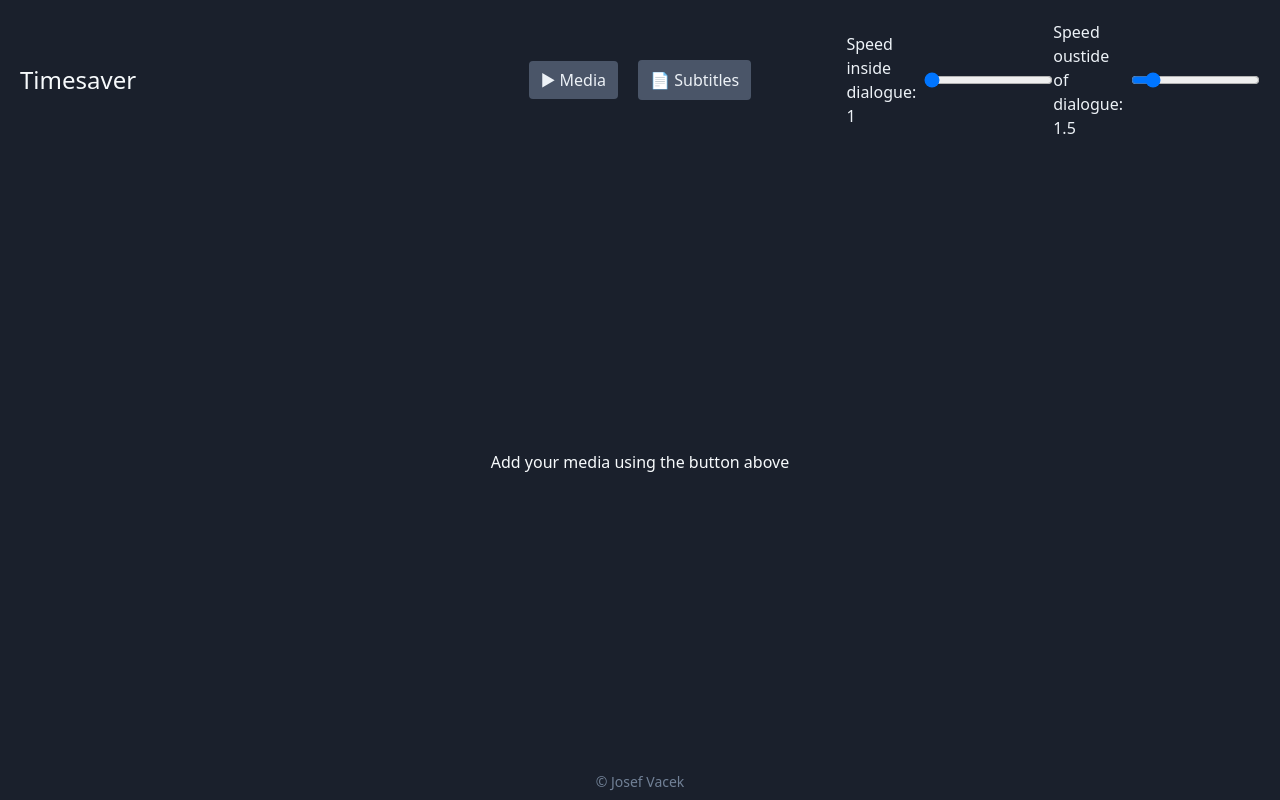
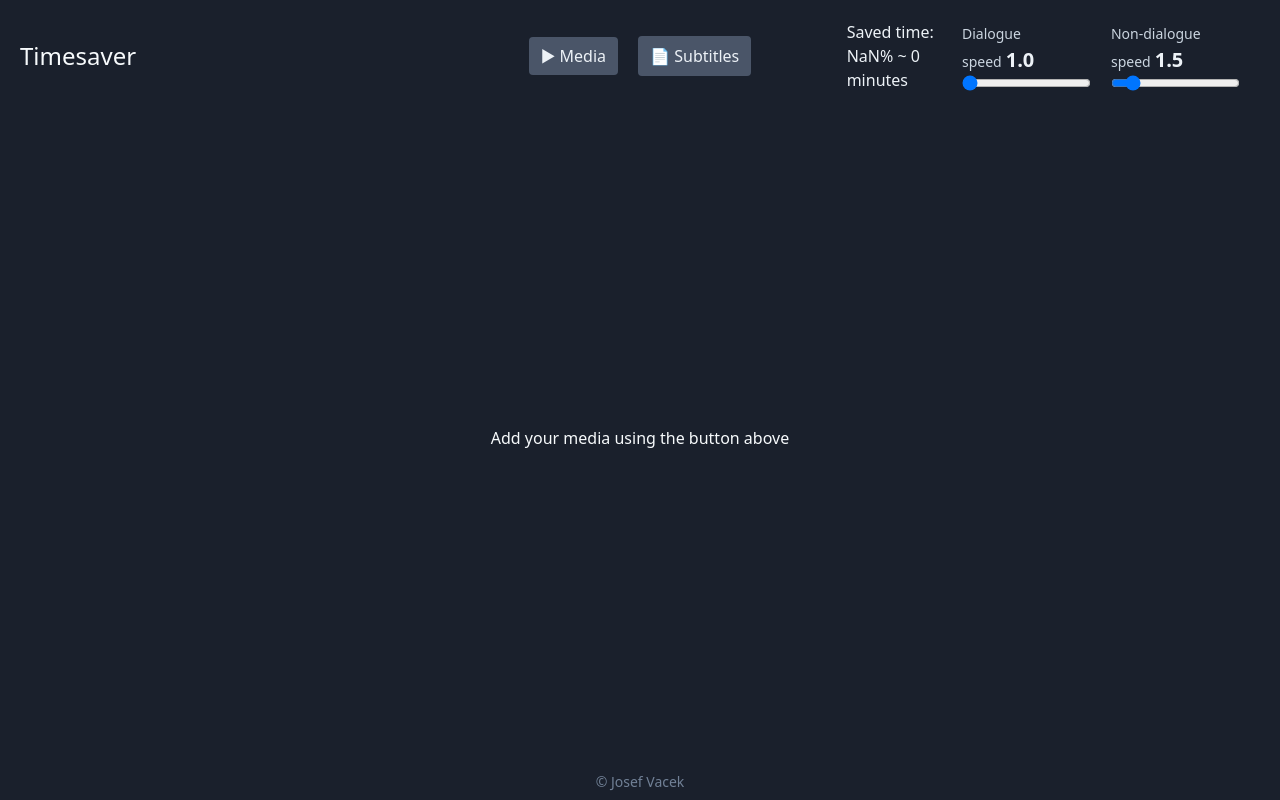
Before and after one commit to vacekj/timesaver, a React (Create React App) app: page / in a window 1280 px wide. Built offline with nearby package versions, Linux system fonts and the light colour scheme.

Commit message:
i apparently cant use closures

```diff
--- a/package.json
+++ b/package.json
@@ -11,6 +11,7 @@
 		"@types/react-dom": "^16.9.0",
 		"autoprefixer": "^9.7.4",
 		"create-react-component-folder": "0.1.30",
+		"lodash": "^4.17.15",
 		"postcss-cli": "^7.1.0",
 		"react": "^16.13.0",
 		"react-dom": "^16.13.0",
@@ -54,6 +55,7 @@
 		"uppercase"
 	],
 	"devDependencies": {
+		"@types/lodash": "^4.14.149",
 		"gh-pages": "^2.2.0"
 	}
 }
--- a/src/App.tsx
+++ b/src/App.tsx
@@ -1,4 +1,5 @@
-import React, { SyntheticEvent, useState } from "react";
+import React, { createRef, SyntheticEvent } from "react";
+import _ from "lodash";
 // @ts-ignore
 import VTTConverter from "srt-webvtt";
 
@@ -7,8 +8,11 @@ function FileInput(props: React.ComponentProps<"input"> & { icon: string }) {
 		<>
 			<label
 				className={`hover:bg-gray-800 hover:cursor-pointer
-							 bg-gray-700 px-3 py-2 rounded leading-normal ${props.checked ?
-					"hover:bg-green-400 bg-green-300 text-green-800" : ""}`}
+							 bg-gray-700 px-3 py-2 rounded leading-normal ${
+					props.checked
+						? "hover:bg-green-400 bg-green-300 text-green-800"
+						: ""
+				}`}
 				htmlFor={props.name?.toLowerCase()}
 			>
 				{`${props.checked ? "✅ " : props.icon}${props.name}`}
@@ -24,49 +28,102 @@ function FileInput(props: React.ComponentProps<"input"> & { icon: string }) {
 	);
 }
 
-function App() {
-	const [videoName, setVideoName] = useState<string | null>(null);
-	const [videoSrc, setVideoSrc] = useState("");
-	const [subtitlesSrc, setSubtitlesSrc] = useState("");
+interface State {
+	videoName: string | null;
+	videoSrc: string;
+	subtitlesSrc: string;
+	nonDialogueSpeed: number;
+	dialogueSpeed: number;
+	isDialogue: boolean;
+	totalLength: number;
+	dialogueLength: number;
+}
 
-	const [speed, setSpeed] = useState(1.5);
-	const [dialogueSpeed, setDialogueSpeed] = useState(1);
+class App extends React.Component<any, State> {
+	private readonly videoRef: React.RefObject<HTMLVideoElement>;
 
-	const [isDialogue, setIsDialogue] = useState(false);
+	constructor(props: any) {
+		super(props);
+		this.state = {
+			videoName: null,
+			videoSrc: "",
+			subtitlesSrc: "",
+			nonDialogueSpeed: 1.5,
+			dialogueSpeed: 1,
+			isDialogue: false,
+			totalLength: 0,
+			dialogueLength: 0
+		};
+		this.videoRef = createRef();
+		this.getSavedTime = this.getSavedTime.bind(this);
+	}
 
-	const onPlay = (e: SyntheticEvent<HTMLVideoElement, Event>) => {
+	onSubtitlesAdded() {
+		setTimeout(() => {
+			const dialogueDuration = _.sum(
+				Array.from(this.videoRef.current?.textTracks[0].cues ?? []).map(cue => {
+					return cue.endTime - cue.startTime;
+				})
+			);
+
+			this.setState({
+				dialogueLength: dialogueDuration
+			});
+		}, 500);
+
+	}
+
+	onLoadedMetadata(event: React.SyntheticEvent<HTMLVideoElement>) {
+		this.setState({
+			totalLength: event.currentTarget.duration
+		});
+
+		event.currentTarget.textTracks.onaddtrack = this.onSubtitlesAdded.bind(this);
+	}
+
+	onPlay(e: SyntheticEvent<HTMLVideoElement, Event>) {
 		const video = e.target as HTMLVideoElement;
 		if (video.textTracks.length > 0) {
 			const tracks = video.textTracks;
 			const currentTrack = tracks[0];
 			currentTrack.oncuechange = _ => {
 				const cues = currentTrack.activeCues;
-				if (cues.length > 0) {
-					setIsDialogue(true);
-				} else {
-					setIsDialogue(false);
-				}
+				this.setState({ isDialogue: cues.length > 0 });
 			};
 		}
-	};
+	}
 
+	getSavedTime() {
+		const nonDialogueLength = this.state.totalLength - this.state.dialogueLength;
+		const actualNonDialogueLength = nonDialogueLength / this.state.nonDialogueSpeed;
+
+		const actualDialogueLength = this.state.dialogueLength / this.state.dialogueSpeed;
+
+		const actualLength = actualDialogueLength + actualNonDialogueLength;
+
+		return this.state.totalLength - actualLength;
+	}
+
+	render() {
 		return (
 			<div className="h-screen flex flex-col justify-between">
 				<nav className="text-gray-200 flex items-center justify-between p-5">
 					<h1 className="text-gray-100 text-2xl overflow-hidden w-1/3">
-					{videoName ?? "Timesaver"}
+						{this.state.videoName ?? "Timesaver"}
 					</h1>
 					<div className="w-1/3 flex justify-center items-center">
 						<span className="mr-5">
 							<FileInput
 								name={"Media"}
 								icon={"▶ "}
-							checked={Boolean(videoName)}
+								checked={Boolean(this.state.videoName)}
 								accept={"video/*"}
 								onChange={e => {
 									if (e.target.files) {
-									setVideoName(e.target.files[0].name);
-									setVideoSrc(URL.createObjectURL(e.target.files[0]));
+										this.setState({
+											videoName: e.target.files[0].name,
+											videoSrc: URL.createObjectURL(e.target.files[0])
+										});
 									}
 								}}
 							/>
@@ -74,15 +131,17 @@ function App() {
 						<FileInput
 							name={"Subtitles"}
 							icon={"📄 "}
-						checked={Boolean(subtitlesSrc)}
-						accept={"text/srt"}
+							checked={Boolean(this.state.subtitlesSrc)}
+							accept={"text/srt .srt"}
 							onChange={e => {
 								if (e.target.files) {
 									const converter = new VTTConverter(e.target.files[0]);
 									converter
 										.getURL()
 										.then((url: string) => {
-										setSubtitlesSrc(url);
+											this.setState({
+												subtitlesSrc: url
+											});
 										})
 										.catch((e: Error) => {
 											console.error(e);
@@ -92,33 +151,77 @@ function App() {
 						/>
 					</div>
 					<div className="flex items-center w-1/3 justify-end">
-					<span className="mr-2">Speed inside dialogue: {dialogueSpeed}</span>
-					<input type="range" value={dialogueSpeed} step={0.1} min={1} max={5} onChange={(e) => {
-						setDialogueSpeed(Number(e.target.value));
-					}} />
-					<span className="mr-2">Speed oustide of dialogue: {speed}</span>
-					<input type="range" value={speed} step={0.1} min={1} max={5} onChange={(e) => {
-						setSpeed(Number(e.target.value));
-					}} />
+						<div>
+							Saved time:{" "}
+							{(
+								(this.getSavedTime() / this.state.totalLength) *
+								100
+							).toFixed(2)}
+							% ~ {Math.round(this.getSavedTime() / 60)} minutes
+						</div>
+						<div className="flex flex-col items-center justify-center mr-5">
+							<div>
+								<span className="text-gray-400 text-sm mr-1">Dialogue speed</span>
+								<span className="text-xl font-semibold">
+									{this.state.dialogueSpeed.toFixed(1)}
+								</span>
+							</div>
+							<input
+								type="range"
+								value={this.state.dialogueSpeed}
+								step={0.1}
+								min={1}
+								max={5}
+								onChange={e => {
+									this.setState({
+										dialogueSpeed: Number(e.target.value)
+									});
+								}}
+							/>
+						</div>
+						<div className="flex flex-col items-center justify-center mr-5">
+							<div>
+								<span className="text-gray-400 text-sm mr-1">
+									Non-dialogue speed
+								</span>
+								<span className="text-xl font-semibold">
+									{this.state.nonDialogueSpeed.toFixed(1)}
+								</span>
+							</div>
+							<input
+								type="range"
+								value={this.state.nonDialogueSpeed}
+								step={0.1}
+								min={1}
+								max={5}
+								onChange={e => {
+									this.setState({ nonDialogueSpeed: Number(e.target.value) });
+								}}
+							/>
+						</div>
 					</div>
 				</nav>
 				<main className="text-gray-100 flex flex-col justify-center items-center">
-				{videoSrc ? (
+					{this.state.videoSrc ? (
 						<div className="rounded p-5 overflow-hidden">
 							<video
+								ref={this.videoRef}
 								controls
-							src={videoSrc}
-							onTimeUpdate={(e) => {
-								e.currentTarget.playbackRate = isDialogue ? dialogueSpeed : speed;
+								src={this.state.videoSrc}
+								onTimeUpdate={e => {
+									e.currentTarget.playbackRate = this.state.isDialogue
+										? this.state.dialogueSpeed
+										: this.state.nonDialogueSpeed;
 								}}
-							onPlay={onPlay}
+								onPlay={this.onPlay.bind(this)}
+								onLoadedMetadata={this.onLoadedMetadata.bind(this)}
 							>
-							{Boolean(subtitlesSrc) && (
+								{Boolean(this.state.subtitlesSrc) && (
 									<track
 										label={"Subtitles"}
 										kind={"subtitles"}
 										srcLang={"en"}
-									src={subtitlesSrc}
+										src={this.state.subtitlesSrc}
 										default
 									/>
 								)}
@@ -132,5 +235,6 @@ function App() {
 			</div>
 		);
 	}
+}
 
 export default App;
```
Also changed, not shown: 1 other file (tests, documents, lock files or other folders). Lines whose indentation alone changed are shown as unchanged.
